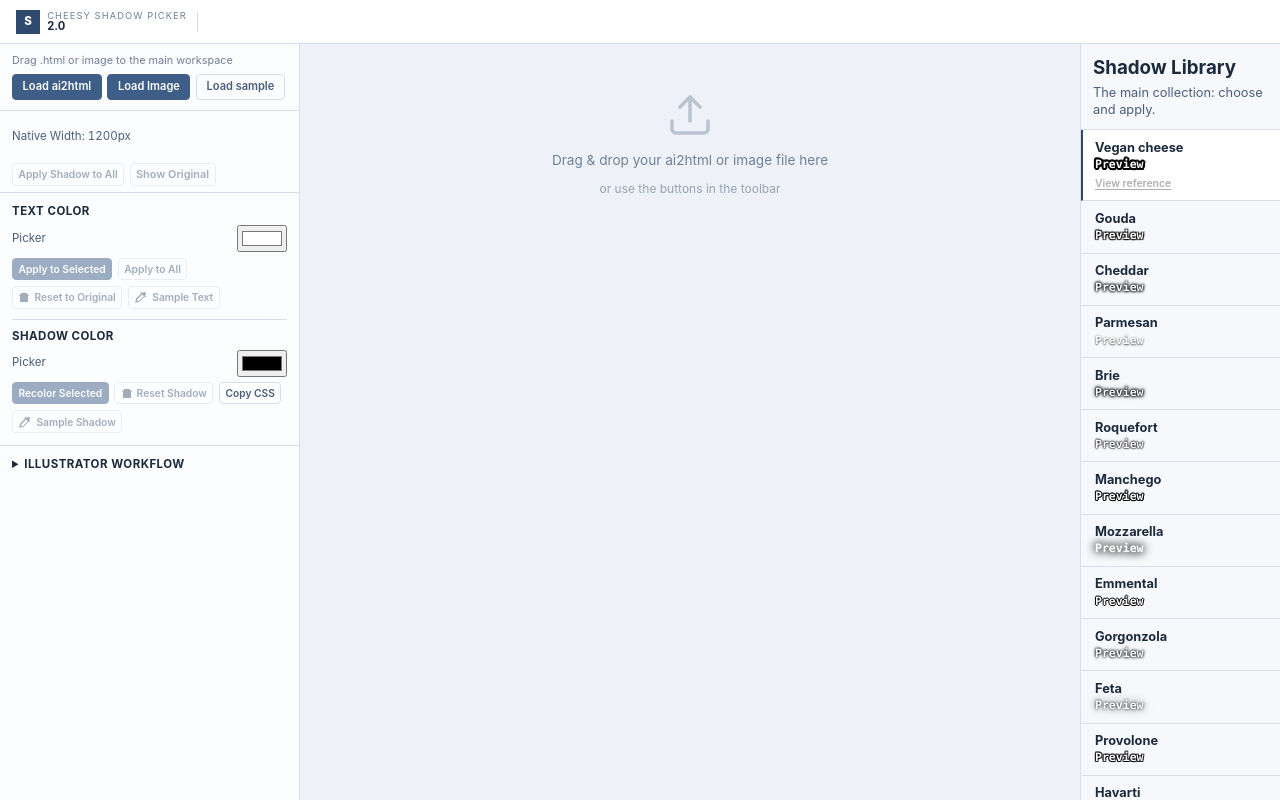
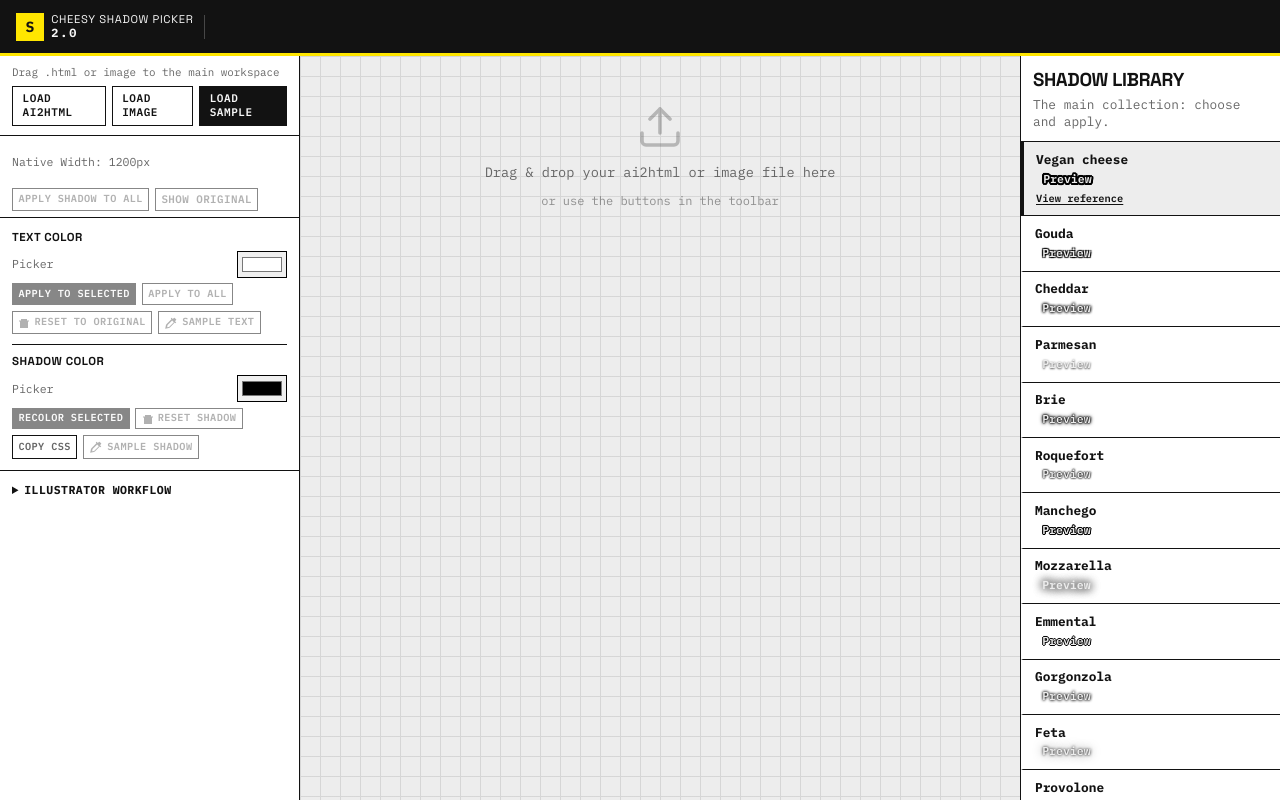
Before and after one commit to LuisSevillano/cheesy-shadow-picker, a SvelteKit app: page / in a window 1280 px wide. Built offline with nearby package versions, Linux system fonts and the light colour scheme.

Commit message:
Apply brutalist visual style mask across UI

```diff
--- a/src/lib/components/Studio.svelte
+++ b/src/lib/components/Studio.svelte
@@ -793,6 +793,9 @@
 		height: 100%;
 		min-height: 0;
 		background: var(--canvas-bg);
+		background-image: linear-gradient(90deg, hsl(0 0% 84%) 1px, transparent 1px),
+			linear-gradient(180deg, hsl(0 0% 84%) 1px, transparent 1px);
+		background-size: 20px 20px;
 	}
 
 	.left-sidebar,
@@ -855,8 +858,8 @@
 
 	.workspace-shell.is-dragover {
 		outline: 2px dashed var(--brand-mid);
-		outline-offset: -6px;
-		background: color-mix(in srgb, var(--canvas-bg) 82%, white 18%);
+		outline-offset: -3px;
+		background: hsl(var(--card));
 	}
 
 	.stage-host {
@@ -1091,7 +1094,7 @@
 
 	@media (min-width: 980px) {
 		.studio {
-			grid-template-columns: 300px minmax(0, 1fr) 200px;
+			grid-template-columns: 300px minmax(0, 1fr) 260px;
 			align-items: stretch;
 		}
 
--- a/src/lib/components/studio/ShadowLibrary.svelte
+++ b/src/lib/components/studio/ShadowLibrary.svelte
@@ -80,7 +80,7 @@
 		cursor: pointer;
 		text-decoration: none;
 		touch-action: manipulation;
-		border-radius: 4px;
+		border-radius: 0;
 		transition: background-color 120ms ease;
 	}
 
@@ -111,12 +111,15 @@
 	}
 
 	.shadow-choice:hover {
-		background: var(--app-bg);
+		background: hsl(var(--highlight));
+		color: hsl(var(--foreground));
 	}
 
 	.shadow-choice.is-selected {
-		border-left-color: var(--brand-dark);
-		background: #fff;
+		border-left-color: hsl(var(--foreground));
+		background: #ededed;
+		color: hsl(var(--foreground));
+		border-left-width: 3px;
 	}
 
 	.shadow-name {
@@ -129,7 +132,14 @@
 		display: block;
 		font-size: 0.72rem;
 		line-height: 1.2;
-		font-family: 'JetBrains Mono', 'Consolas', monospace;
+		font-family: inherit;
+		color: hsl(0 0% 93%) !important;
+		padding: 0.1rem 0.45rem;
+		width: fit-content;
+	}
+
+	.shadow-choice.is-selected .shadow-preview {
+		border-color: hsl(var(--foreground));
 	}
 
 	.source-wrap {
@@ -139,7 +149,7 @@
 
 	.shadow-source {
 		font-size: 0.65rem;
-		color: #b0b1b3;
+		color: currentColor;
 		text-decoration: underline;
 		text-underline-offset: 2px;
 	}
--- a/src/lib/components/studio/StudioToolbar.svelte
+++ b/src/lib/components/studio/StudioToolbar.svelte
@@ -331,26 +331,28 @@
 		justify-content: center;
 		height: auto;
 		padding: 0.35rem 0.6rem;
-		border: 1px solid var(--brand-mid);
-		background: var(--brand-mid);
-		color: #fff;
+		border: 1px solid var(--panel-border);
+		background: transparent;
+		color: var(--text-primary);
 		font-size: 0.69rem;
 		font-weight: 600;
 		line-height: 1.2;
 		box-sizing: border-box;
-		border-radius: 4px;
+		border-radius: 0;
 		cursor: pointer;
 		text-align: left;
+		text-transform: uppercase;
+		letter-spacing: 0.05em;
 	}
 
 	.sample-button {
-		border-color: var(--panel-border);
-		background: transparent;
-		color: var(--text-secondary);
+		background: hsl(var(--foreground));
+		color: hsl(var(--background));
 	}
 
 	.sample-button:hover {
-		background: var(--app-bg);
+		background: hsl(var(--highlight));
+		color: hsl(var(--foreground));
 		filter: none;
 	}
 
@@ -394,8 +396,10 @@
 		border: 1px solid var(--panel-border);
 		background: var(--panel-bg);
 		color: var(--text-primary);
-		border-radius: 4px;
+		border-radius: 0;
 		white-space: nowrap;
+		text-transform: uppercase;
+		letter-spacing: 0.04em;
 	}
 
 	.artboard-btn:hover {
@@ -403,9 +407,9 @@
 	}
 
 	.artboard-btn.is-active {
-		background: var(--brand-mid);
-		color: #fff;
-		border-color: var(--brand-mid);
+		background: hsl(var(--foreground));
+		color: hsl(var(--background));
+		border-color: hsl(var(--foreground));
 	}
 
 	.metric {
@@ -590,7 +594,7 @@
 		align-items: center;
 		gap: 0.25rem;
 		border: 1px solid var(--panel-border);
-		background: #fff;
+		background: var(--panel-bg);
 		color: var(--text-secondary);
 		padding: 0.24rem 0.34rem;
 		font-size: 0.64rem;
@@ -598,7 +602,9 @@
 		line-height: 1.2;
 		cursor: pointer;
 		touch-action: manipulation;
-		border-radius: 4px;
+		border-radius: 0;
+		text-transform: uppercase;
+		letter-spacing: 0.04em;
 		transition:
 			border-color 120ms ease,
 			color 120ms ease,
@@ -606,18 +612,21 @@
 	}
 
 	.action-row button:first-child {
-		border-color: var(--brand-mid);
-		background: var(--brand-mid);
-		color: #fff;
+		border-color: hsl(var(--foreground));
+		background: hsl(var(--foreground));
+		color: hsl(var(--background));
 	}
 
 	button:hover,
 	.tool-button:hover {
-		background: var(--app-bg);
+		background: hsl(var(--foreground));
+		color: hsl(var(--background));
 	}
 
 	.tool-button:hover {
-		background: var(--brand-dark);
+		background: hsl(var(--highlight));
+		border-color: hsl(var(--highlight));
+		color: hsl(var(--foreground));
 		filter: none;
 	}
 
@@ -639,8 +648,9 @@
 	}
 
 	button.preview-toggle.is-active {
-		border-color: var(--brand-dark);
-		color: var(--brand-dark);
+		border-color: hsl(var(--foreground));
+		background: hsl(var(--foreground));
+		color: hsl(var(--background));
 	}
 
 	.reset-button {
--- a/src/routes/+page.svelte
+++ b/src/routes/+page.svelte
@@ -55,9 +55,9 @@
 		display: flex;
 		align-items: center;
 		gap: 0.65rem;
-		height: 44px;
+		height: 56px;
 		padding: 0 1rem;
-		border-bottom: 1px solid var(--panel-border);
+		border-bottom: 3px solid hsl(var(--highlight));
 		background: var(--toolbar-bg);
 		flex-shrink: 0;
 	}
@@ -72,12 +72,12 @@
 	.brand-mark {
 		display: grid;
 		place-items: center;
-		width: 24px;
-		height: 24px;
-		font-size: 0.72rem;
+		width: 28px;
+		height: 28px;
+		font-size: 0.92rem;
 		font-weight: 800;
-		background: var(--brand-dark);
-		color: #fff;
+		background: hsl(var(--highlight));
+		color: hsl(var(--foreground));
 	}
 
 	.brand-copy {
@@ -92,22 +92,25 @@
 	}
 
 	.kicker {
-		font-size: 0.58rem;
-		letter-spacing: 0.12em;
+		font-size: 0.7rem;
+		letter-spacing: 0.06em;
 		text-transform: uppercase;
-		color: var(--text-muted);
+		color: hsl(var(--background));
+		font-family: 'Space Grotesk', 'Arial Black', sans-serif;
 	}
 
 	.version {
-		font-size: 0.7rem;
+		font-size: 0.74rem;
 		font-weight: 700;
-		color: var(--text-primary);
+		color: hsl(var(--background));
+		letter-spacing: 0.16em;
+		text-transform: uppercase;
 	}
 
 	.top-divider {
 		width: 1px;
-		height: 20px;
-		background: var(--panel-border);
+		height: 24px;
+		background: hsl(0 0% 28%);
 	}
 
 	.studio-shell {
--- a/src/routes/app.css
+++ b/src/routes/app.css
@@ -1,17 +1,28 @@
+@import url('https://fonts.googleapis.com/css2?family=IBM+Plex+Mono:ital,wght@0,400;0,500;0,600;0,700;1,400&family=Space+Grotesk:wght@400;500;600;700&display=swap');
+
 :root {
-	font-family: 'Inter', 'Avenir Next', 'Trebuchet MS', 'Segoe UI', sans-serif;
-	--app-bg: #f4f6f9;
-	--panel-bg: #fcfdff;
-	--panel-border: #d7dee8;
-	--toolbar-bg: #ffffff;
-	--sidebar-bg: #f6f8fc;
-	--canvas-bg: #eef2f8;
-	--brand-dark: #2f4a6e;
-	--brand-mid: #3e5d87;
-	--brand-accent: #2f66c8;
-	--text-primary: #1c2a3d;
-	--text-secondary: #4a5f7b;
-	--text-muted: #6f8098;
+	--background: 0 0% 97%;
+	--foreground: 0 0% 7%;
+	--card: 0 0% 100%;
+	--muted: 0 0% 92%;
+	--muted-foreground: 0 0% 40%;
+	--highlight: 54 100% 50%;
+	--destructive: 0 72% 51%;
+
+	--app-bg: hsl(var(--background));
+	--panel-bg: hsl(var(--card));
+	--panel-border: hsl(var(--foreground));
+	--toolbar-bg: hsl(var(--foreground));
+	--sidebar-bg: hsl(var(--card));
+	--canvas-bg: hsl(0 0% 93%);
+	--brand-dark: hsl(var(--foreground));
+	--brand-mid: hsl(var(--foreground));
+	--brand-accent: hsl(var(--highlight));
+	--text-primary: hsl(var(--foreground));
+	--text-secondary: hsl(var(--muted-foreground));
+	--text-muted: hsl(var(--muted-foreground));
+
+	font-family: 'IBM Plex Mono', 'Courier New', monospace;
 }
 
 * {
@@ -43,7 +54,23 @@ button,
 input,
 select {
 	font: inherit;
+	border-radius: 0;
 }
+
+h1,
+h2,
+h3,
+h4 {
+	font-family: 'Space Grotesk', 'Arial Black', sans-serif;
+	text-transform: uppercase;
+	letter-spacing: -0.02em;
+}
+
+::selection {
+	background: hsl(var(--highlight));
+	color: hsl(var(--foreground));
+}
+
 .g-aiImg {
 	pointer-events: none;
 }
```
